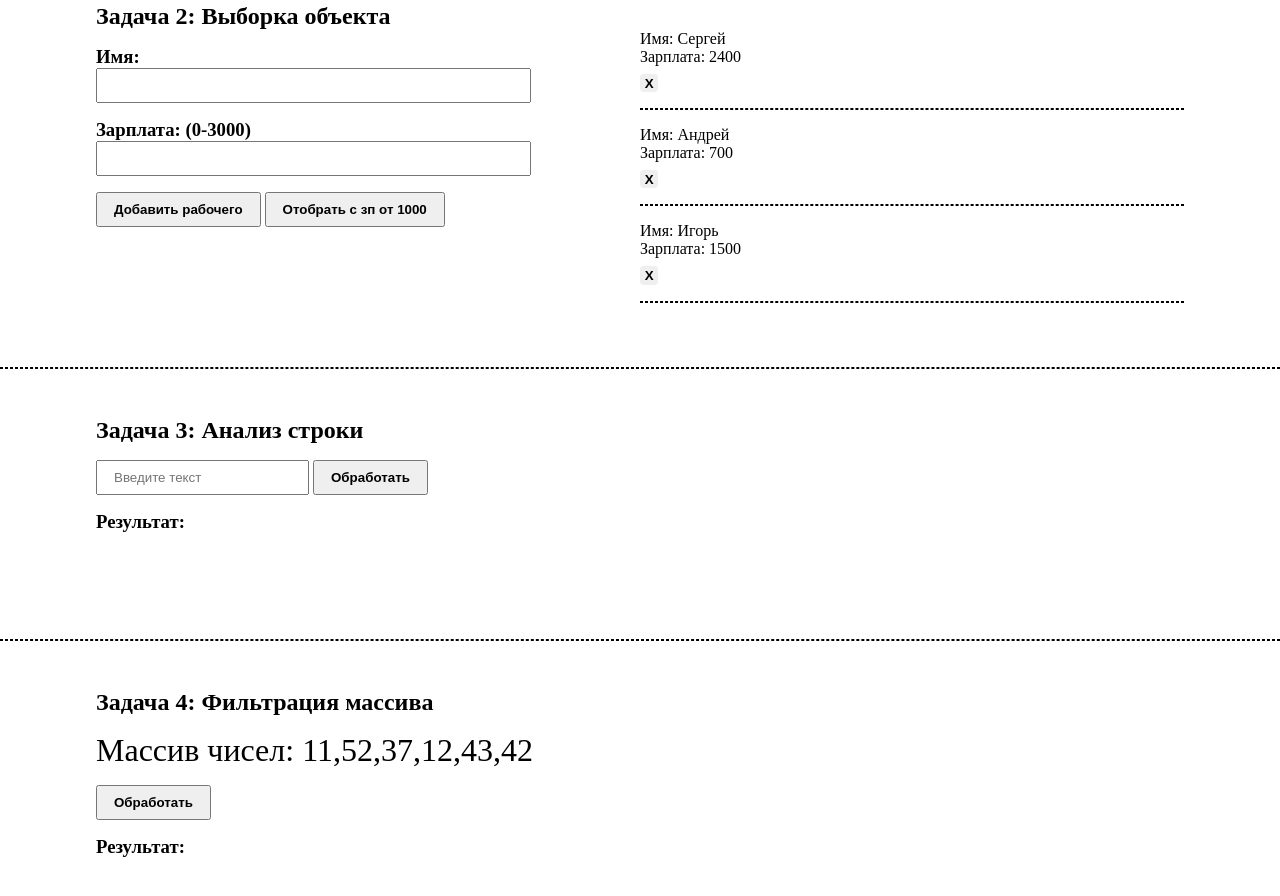
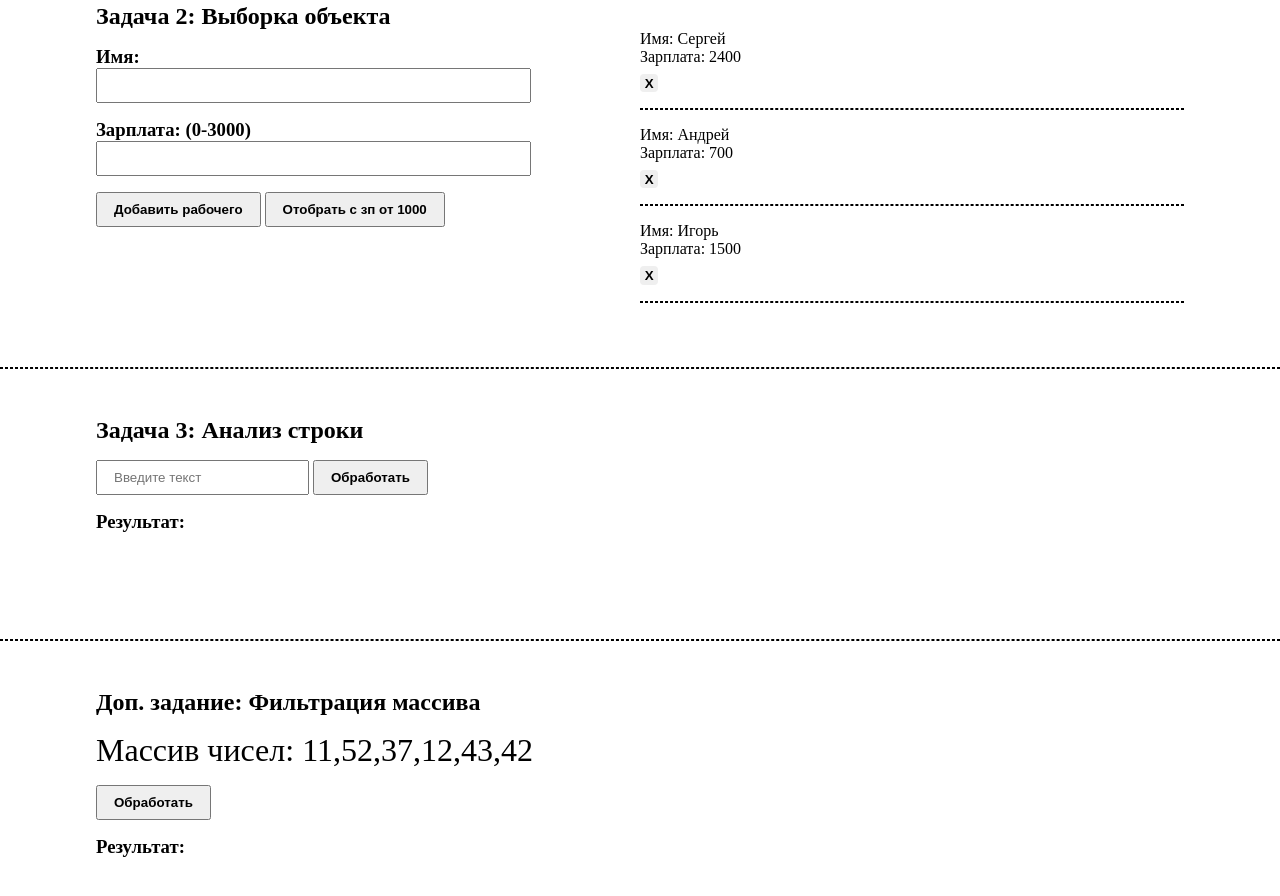
Before and after one commit to AlbertMalygin/js-learning, a plain HTML site: page index.html in a window 1280 px wide. Shown: the part 301-1197 px from the top of the page. Drawn offline with Linux system fonts and the light colour scheme.

Commit message:
changed additional header

```diff
--- a/index.html
+++ b/index.html
@@ -72,7 +72,7 @@
 
     <div class="section">
       <div class="container">
-        <h2>Задача 4: Фильтрация массива</h2>
+        <h2>Доп. задание: Фильтрация массива</h2>
         <div class="even-numbers-filter">
           <div class="even-numbers-filter__txt"></div>
           <button class="even-numbers-filter__btn">Обработать</button>
```
